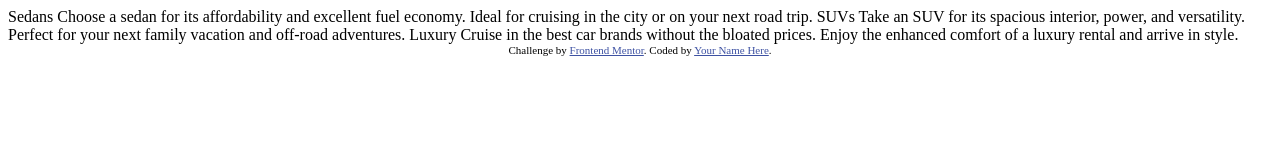
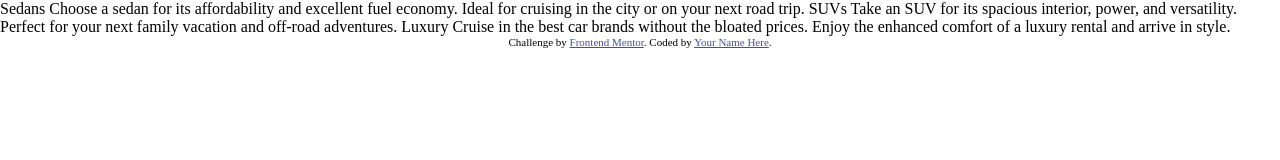
Before and after one commit to Corbinhol/3-card-column-preview-card, a plain HTML site: page index.html in a window 1280 px wide. Drawn offline with Linux system fonts and the light colour scheme.

Commit message:
Added stylesheet

```diff
--- /dev/null
+++ b/assets/css/styles.css
@@ -0,0 +1,5 @@
+* {
+    margin: 0px;
+    padding: 0px;
+
+}
--- a/index.html
+++ b/index.html
@@ -5,7 +5,7 @@
   <meta name="viewport" content="width=device-width, initial-scale=1.0"> <!-- displays site properly based on user's device -->
 
   <link rel="icon" type="image/png" sizes="32x32" href="./images/favicon-32x32.png">
-
+  <link rel="stylesheet" href="assets/css/styles.css">
   <title>Frontend Mentor | 3-column preview card component</title>
 
   <!-- Feel free to remove these styles or customise in your own stylesheet 👍 -->
```
